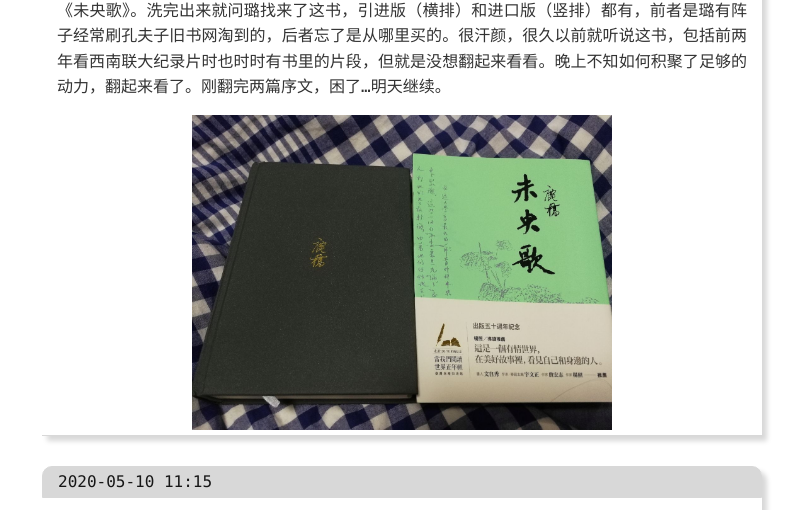
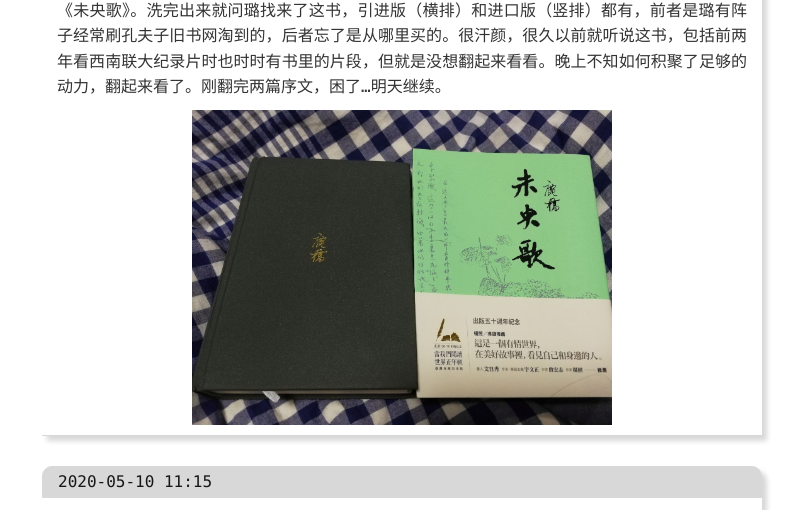
Before and after one commit to xienotes/xienotes.github.io, a Jekyll site: the page built from notes/index.html, in a window 1280 px wide. Shown: the part 410-920 px from the top of the page, without its empty margins (238-1041 px from the left). Built offline with Jekyll 4.4.1, drawn with Linux system fonts in a browser that asks for light colours; the list of posts is cut into pages by our own code.

Commit message:
Update shared.css

```diff
--- a/assets/css/shared.css
+++ b/assets/css/shared.css
@@ -156,7 +156,7 @@ img {
 img.note-image {
     display: block;
     max-width: 60%;
-    margin: 5px auto;
+    margin: 0px auto 10px auto;
     height: auto;
 }
 
```
